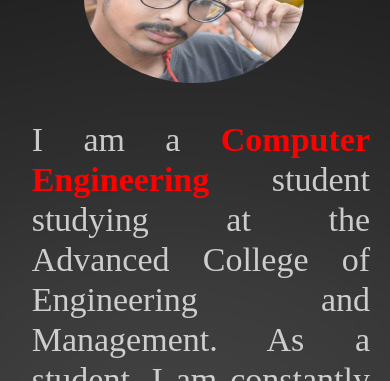
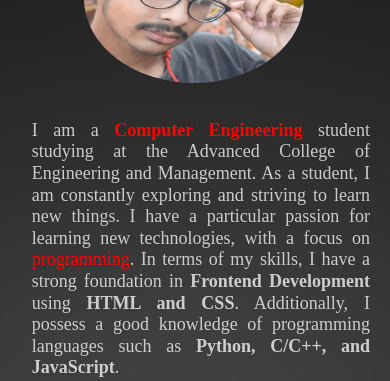
Before and after one commit to suryanshu0-coder/Portfolio, a plain HTML site: page index.html in a window 390 px wide. Shown: the part 950-1331 px from the top of the page. Drawn offline with Linux system fonts and the light colour scheme.

Commit message:
modify the font size and line height

```diff
--- a/index.html
+++ b/index.html
@@ -49,6 +49,8 @@
         max-width: 400px;
         margin: 0 auto;
         padding: 0 10px;
+        font-size: 18px;
+        line-height: 1.2;
       }
 
       .social i{
@@ -108,6 +110,8 @@
         max-width: 600px;
         margin: 0 auto;
         padding: 0 20px;
+        font-size: 18px;
+        line-height: 1.2;
       }
 
       .social i {
```
